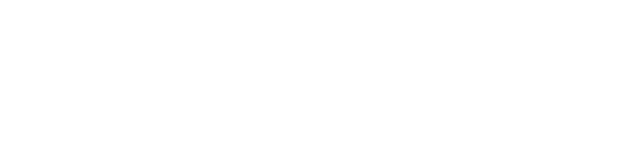
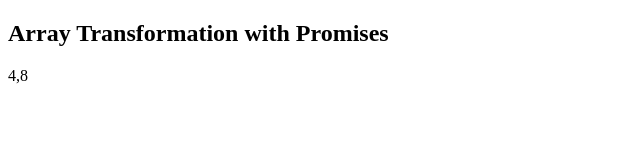
Before and after one commit to acciojob/manipulate-data-with-chained-promise-2-Vaishnavi262001, a website: page main.html in a window 1280 px wide. Shown: the whole page, without its empty margins (0-640 px from the left). Drawn offline with Linux system fonts and the light colour scheme.

Commit message:
created a submission

```diff
--- a/main.html
+++ b/main.html
@@ -7,6 +7,7 @@
 
   <body>
     <!-- do not change this code -->
+	  <h2>Array Transformation with Promises</h2>
     <div id="output"></div>
     <script type="text/javascript" src="./script.js"></script>
   </body>
--- a/script.js
+++ b/script.js
@@ -1 +1,30 @@
 //your JS code here. If required.
+// your JS code here
+function delay(ms, value) {
+  return new Promise(resolve => setTimeout(() => resolve(value), ms));
+}
+
+function manipulateArray() {
+  // Step 1: Start immediately with [1, 2, 3, 4]
+  delay(0, [1, 2, 3, 4])
+    .then(arr => {
+      // Step 2: After 1 second, filter even numbers
+      const evens = arr.filter(num => num % 2 === 0);
+      return delay(1000, evens);
+    })
+    .then(evens => {
+      // Update DOM with filtered even numbers [2, 4]
+      document.getElementById("output").textContent = evens.join(",");
+      // Step 3: Multiply evens by 2 and delay 2 seconds more
+      const doubled = evens.map(num => num * 2);
+      return delay(2000, doubled);
+    })
+    .then(finalArr => {
+      // Update DOM with doubled numbers [4, 8]
+      document.getElementById("output").textContent = finalArr.join(",");
+    })
+    .catch(err => console.error("Error:", err));
+}
+
+// Run on page load
+manipulateArray();
```
